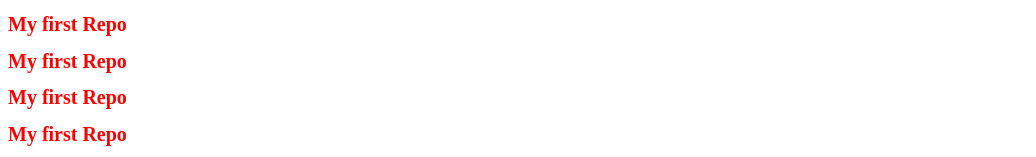
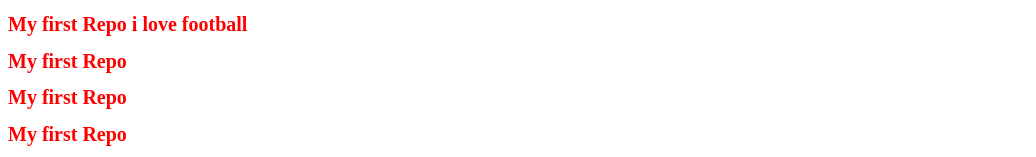
Before and after one commit to coderpbt/my-first-repo, a plain HTML site: page index.html in a window 1280 px wide. Shown: the top 157 px of the page, without its empty margins (0-1036 px from the left). Drawn offline with Linux system fonts and the light colour scheme.

Commit message:
add production

```diff
--- a/index.html
+++ b/index.html
@@ -8,7 +8,7 @@
   <link rel="stylesheet" href="style.css">
 </head>
 <body>
-  <h1>My first Repo</h1>
+  <h1>My first Repo i love football</h1>
   <h1>My first Repo</h1>
   <h1>My first Repo</h1>
   <h1>My first Repo</h1>
```
